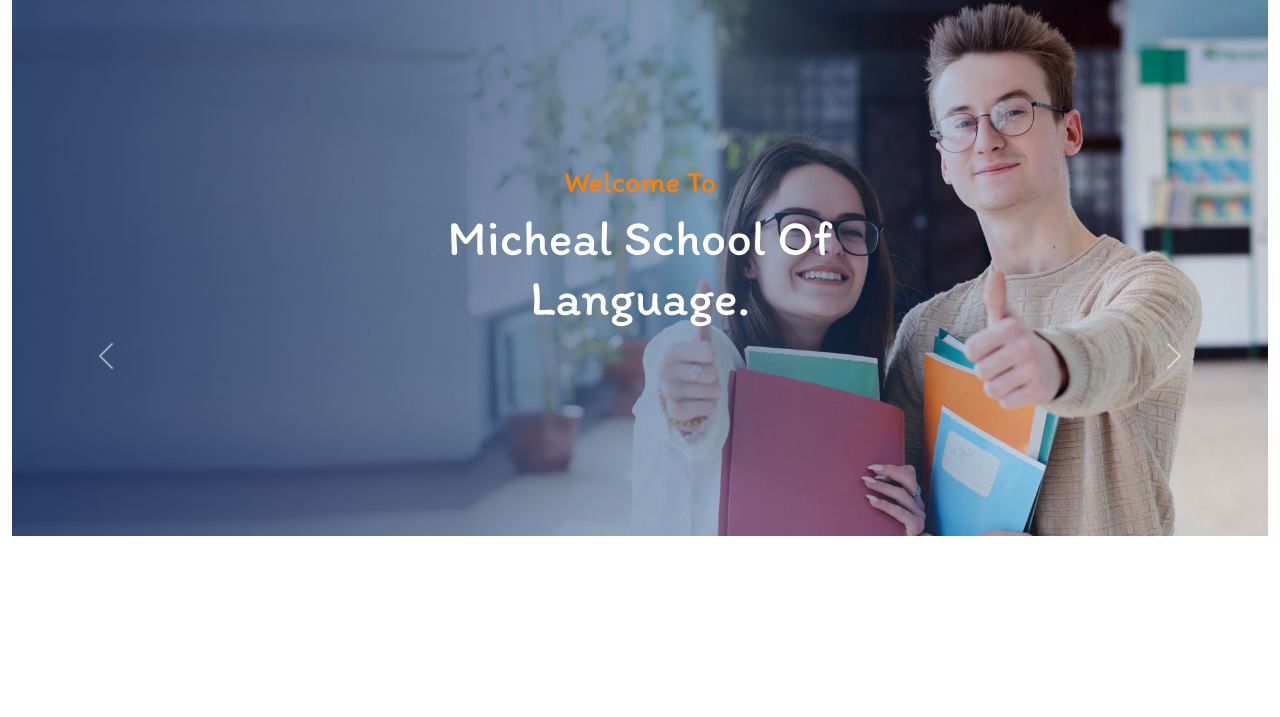
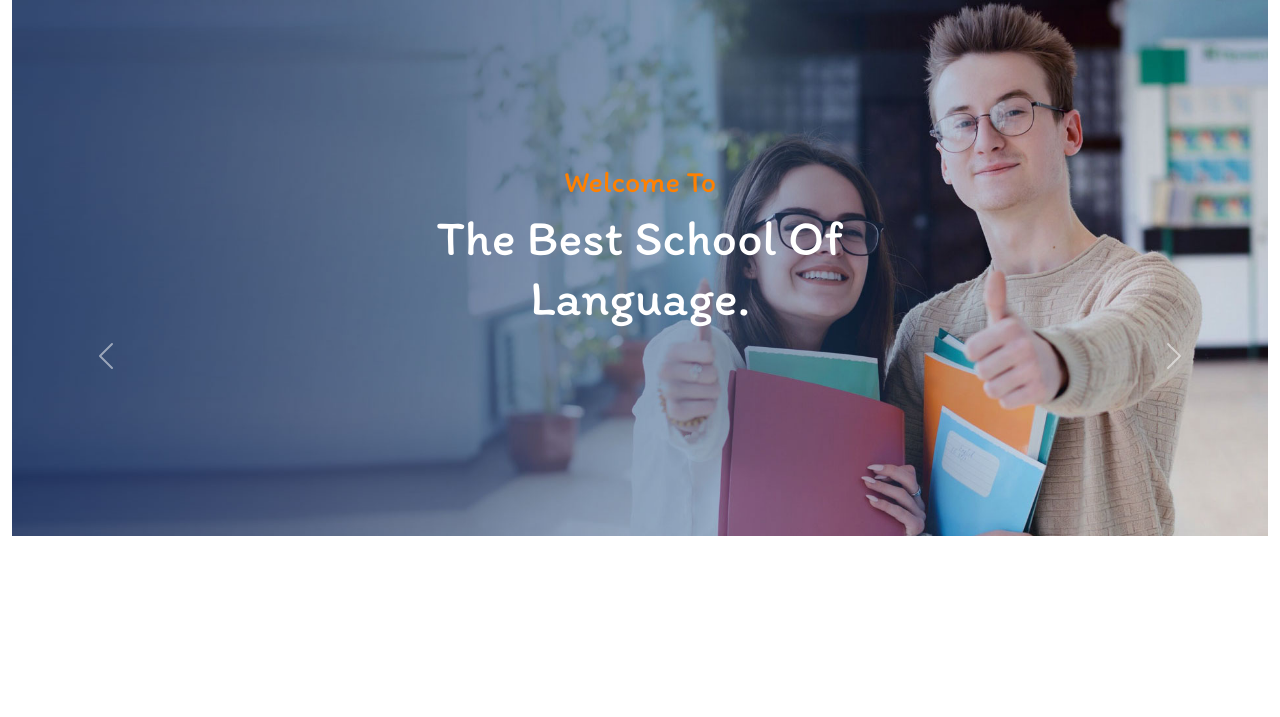
Before and after one commit to Michaeloluwa248/WEB-APP-ASSIGNMENT, a plain HTML site: page index.html in a window 1280 px wide. Shown: the part 63-780 px from the top of the page. Drawn offline with nearby package versions, Linux system fonts and the light colour scheme.

Commit message:
final commit

```diff
--- a/index.html
+++ b/index.html
@@ -3,7 +3,7 @@
   <head>
     <meta charset="utf-8" />
     <meta name="viewport" content="width=device-width, initial-scale=1" />
-    <title>Micheal School Of Language</title>
+    <title>Michael School Of Language</title>
     <link
       href="https://cdn.jsdelivr.net/npm/bootstrap@5.3.0-alpha1/dist/css/bootstrap.min.css"
       rel="stylesheet"
@@ -81,7 +81,7 @@
             <img src="img/1.jpg" class="d-block w-100" alt="..." />
             <div class="carousel-caption d-none d-md-block centered">
               <h2 class="header-one">Welcome To</h2>
-              <h1 class="header-two">Micheal School Of Language.</h1>
+              <h1 class="header-two">The Best  School Of Language.</h1>
             </div>
           </div>
           <div class="carousel-item" data-bs-interval="2000">
```
